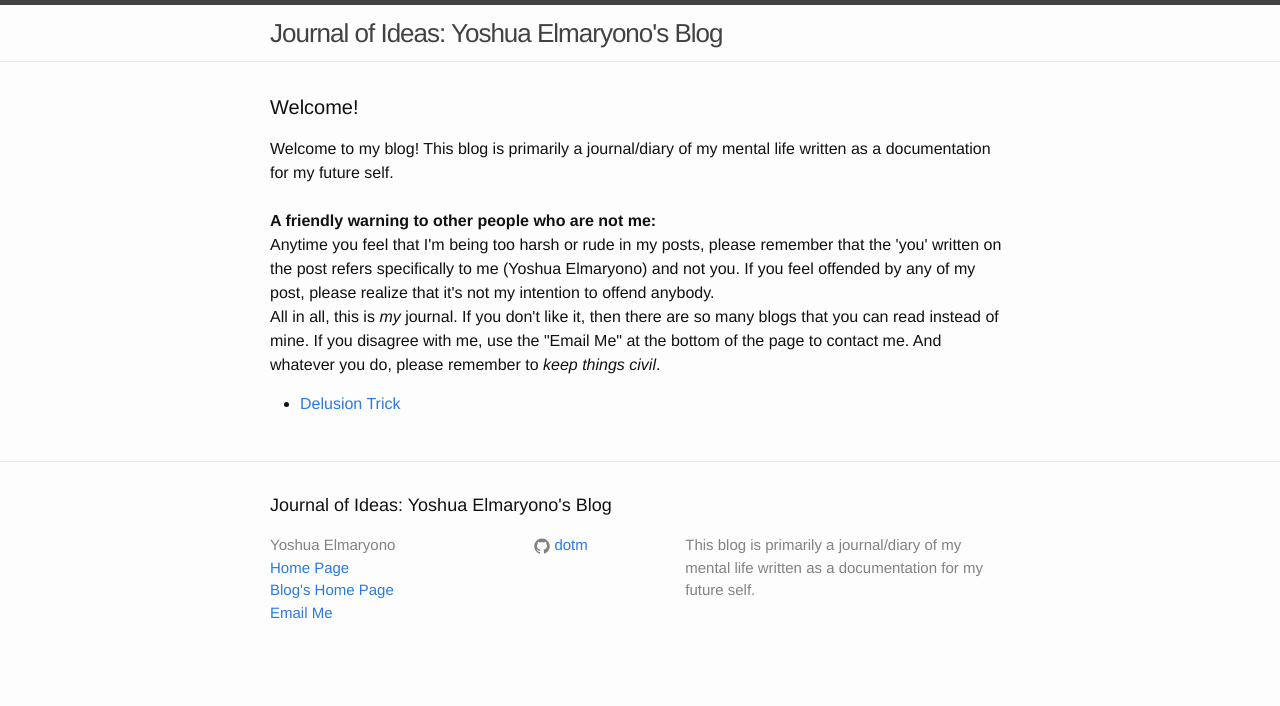
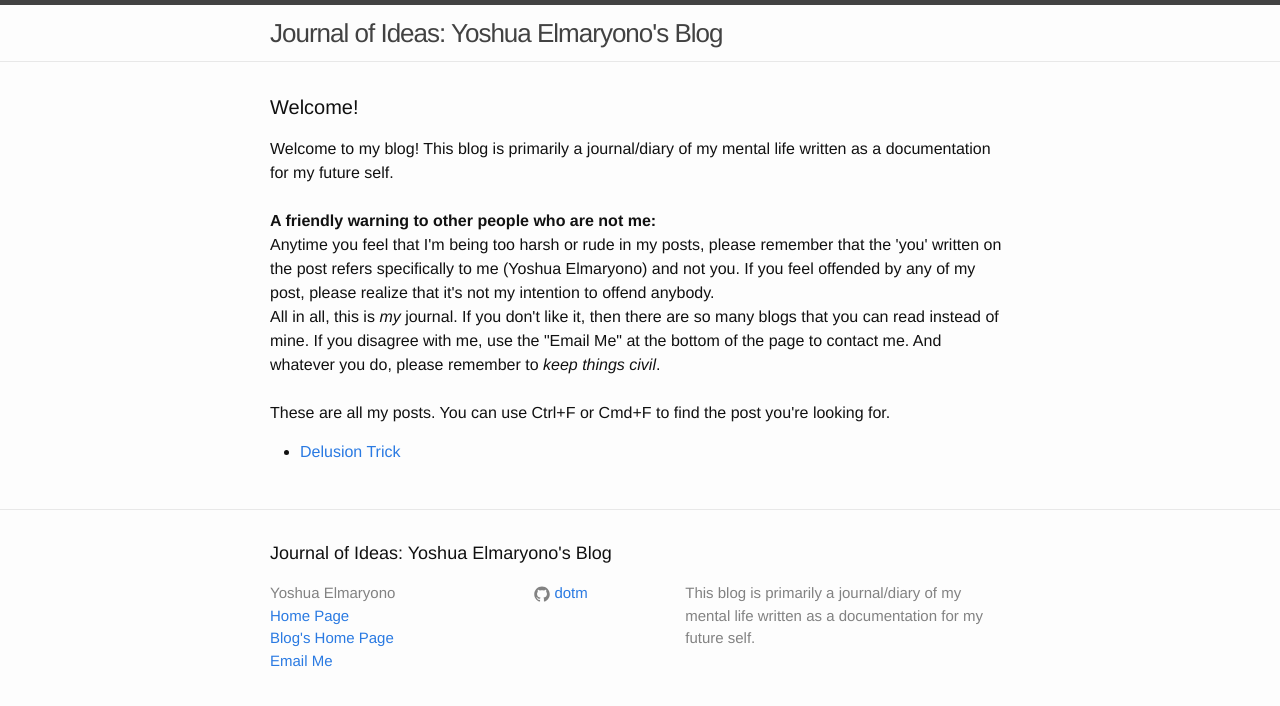
Before and after one commit to dotm/dotm.github.io, a Jekyll site: the page built from blog.html, in a window 1280 px wide. Shown: the top 706 px of the page. Built offline with Jekyll 4.4.1, drawn with Linux system fonts in a browser that asks for light colours.

Commit message:
edit blog

```diff
--- a/blog.html
+++ b/blog.html
@@ -18,8 +18,9 @@ layout: default
   All in all, this is <em>my</em> journal. If you don't like it, then there are so many blogs that you can read instead of mine.
   If you disagree with me, use the "Email Me" at the bottom of the page to contact me.
   And whatever you do, please remember to <em>keep things civil</em>.
-  <p>
-
+  <br>
+  <br>
+  These are all my posts. You can use Ctrl+F or Cmd+F to find the post you're looking for.
     <ul>
       {% for post in site.posts %}
         <li>
@@ -27,5 +28,5 @@ layout: default
         </li>
       {% endfor %}
     </ul>
-
+  <p>
 </div>
```
Lines whose indentation alone changed are shown as unchanged.
